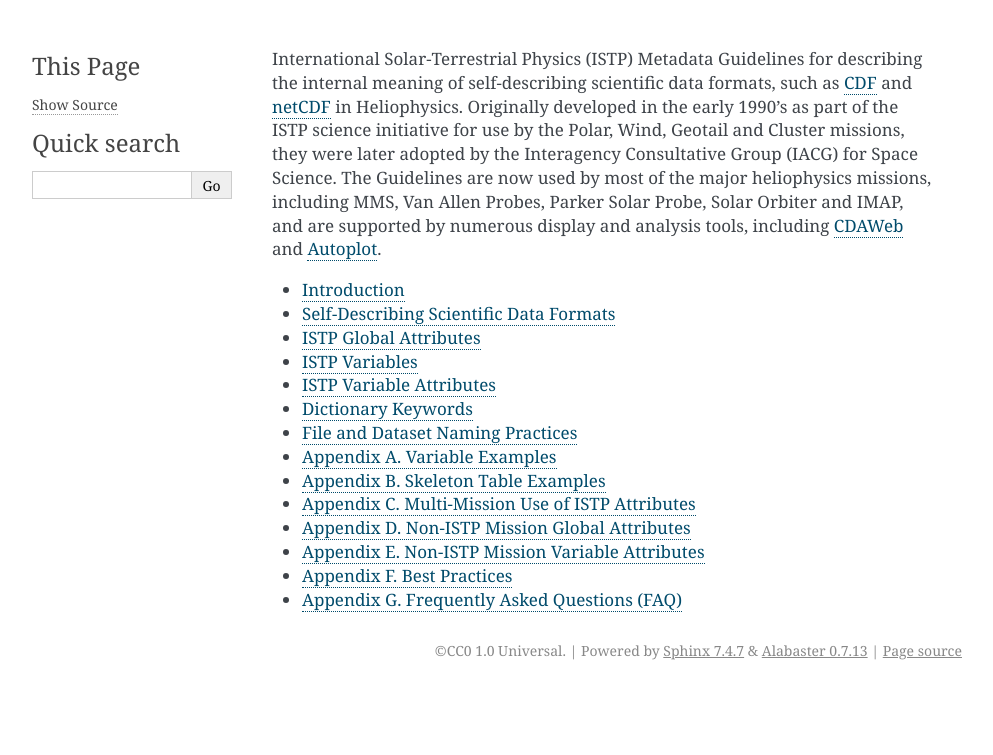
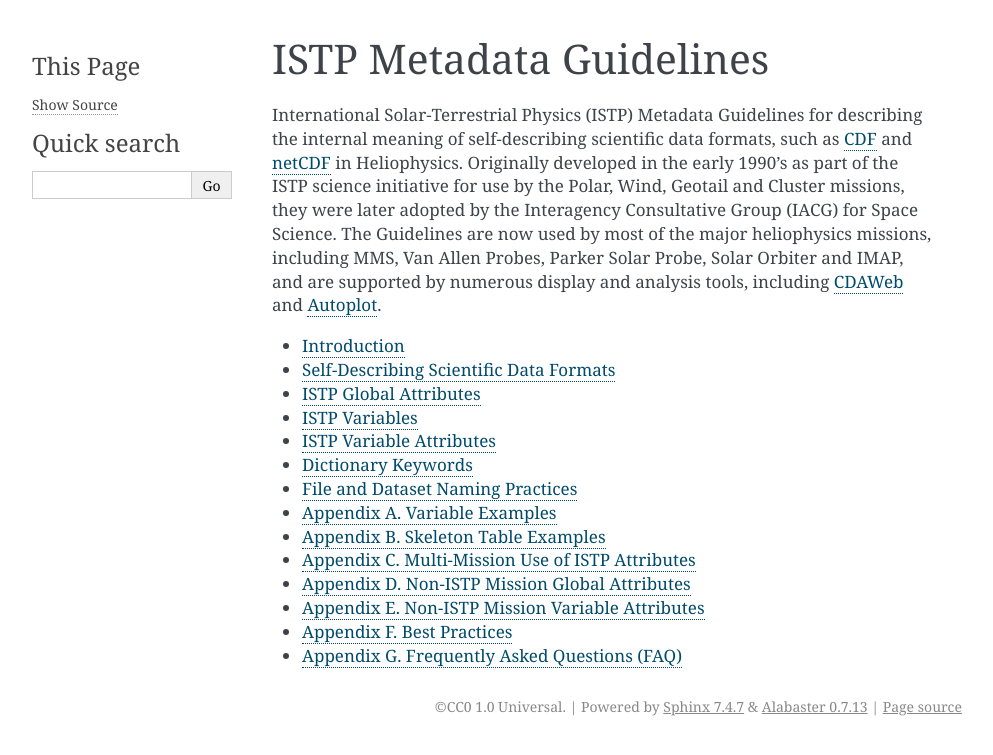
Before and after one commit to IHDE-Alliance/ISTP_metadata, a Sphinx documentation site: the page built from docs/index.rst, in a window 1280 px wide. Shown: the top 755 px of the page, without its empty margins (148-1141 px from the left). Built offline with Sphinx 7.4.7, drawn with Linux system fonts in a browser that asks for light colours.

Commit message:
Updated docs/index.rst

```diff
--- a/docs/index.rst
+++ b/docs/index.rst
@@ -1,10 +1,14 @@
+========================
+ISTP Metadata Guidelines
+========================
+
 International Solar-Terrestrial Physics (ISTP) Metadata Guidelines for describing the internal meaning of self-describing scientific data formats, such as `CDF <https://cdf.gsfc.nasa.gov>`_ and `netCDF <https://www.unidata.ucar.edu/software/netcdf/>`_ in Heliophysics. Originally developed in the early 1990's as part of the ISTP science initiative for use by the Polar, Wind, Geotail and Cluster missions, they were later adopted by the Interagency Consultative Group (IACG) for Space Science. The Guidelines are now used by most of the major heliophysics missions, including MMS, Van Allen Probes, Parker Solar Probe, Solar Orbiter and IMAP, and are supported by numerous display and analysis tools, including `CDAWeb <https://cdaweb.gsfc.nasa.gov>`_ and `Autoplot <https://autoplot.org>`_.
 
 
 .. toctree::
    :maxdepth: 1
 
-   source/01_metadata-intro.md
+   source/01_metadata-intro
    source/02_self-describing-data-format
    source/03_metadata-global-attributes
    source/04_metadata-variables
```
